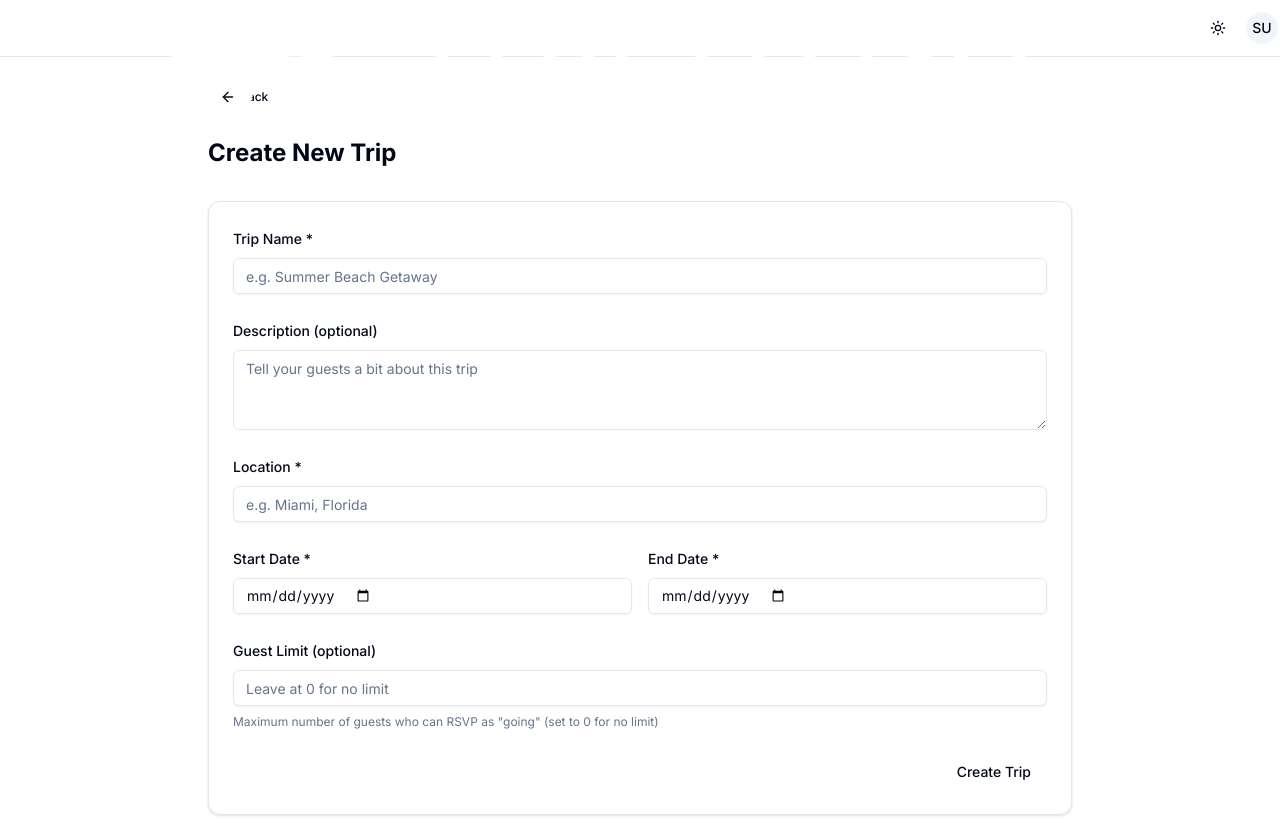
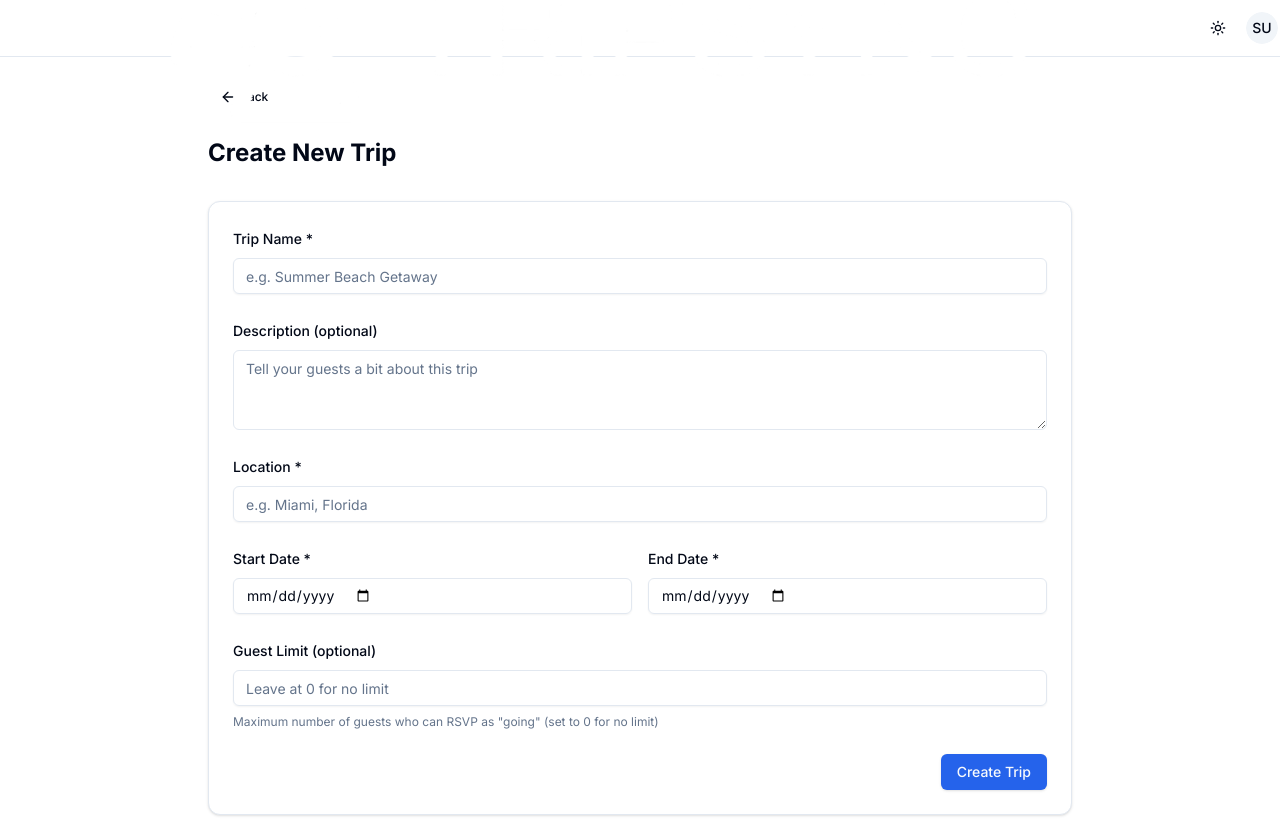
Before and after one commit to arushshah/TripSync, a Next.js app in the folder frontend/: page /trips/new in a window 1280 px wide. Built offline with nearby package versions, Linux system fonts and the light colour scheme; no server answers; sample sign-in values are in the browser's storage.

Commit message:
fixed button issues

```diff
--- a/frontend/src/app/trips/[id]/edit/page.tsx
+++ b/frontend/src/app/trips/[id]/edit/page.tsx
@@ -284,7 +284,6 @@ export default function EditTrip() {
                 </Button>
                 <Button
                   type="submit"
-                  variant="teal"
                   disabled={isSubmitting}
                 >
                   {isSubmitting ? 'Saving...' : 'Save Changes'}
--- a/frontend/src/app/trips/new/page.tsx
+++ b/frontend/src/app/trips/new/page.tsx
@@ -223,7 +223,6 @@ export default function NewTrip() {
               <div className="flex justify-end">
                 <Button
                   type="submit"
-                  variant="teal"
                   disabled={isSubmitting}
                 >
                   {isSubmitting ? 'Creating...' : 'Create Trip'}
```
